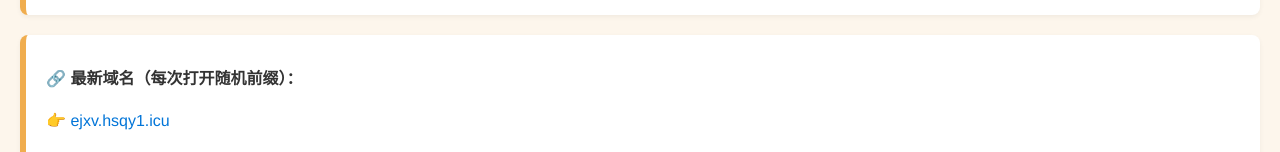
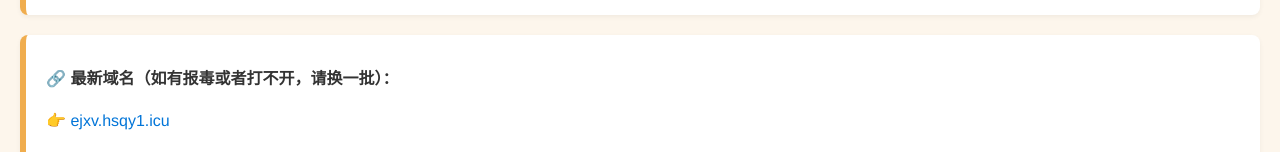
Before and after one commit to huangqutop/huangqutop, a plain HTML site: page index.html in a window 1280 px wide. Shown: the part 344-496 px from the top of the page. Drawn offline with Linux system fonts and the light colour scheme.

Commit message:
Update index.html

```diff
--- a/index.html
+++ b/index.html
@@ -69,7 +69,7 @@
 
   <!-- 动态随机前缀的“最新域名”区块 -->
   <div class="box" id="latest-box">
-    <p><strong>🔗 最新域名（每次打开随机前缀）：</strong></p>
+    <p><strong>🔗 最新域名（如有报毒或者打不开，请换一批）：</strong></p>
     <div id="domain-list" aria-live="polite"></div>
     <p><button id="reroll" class="btn">🔄 换一批</button></p>
     <p><strong>📌 请直接在浏览器输入，不要用搜索引擎！</strong></p>
```
